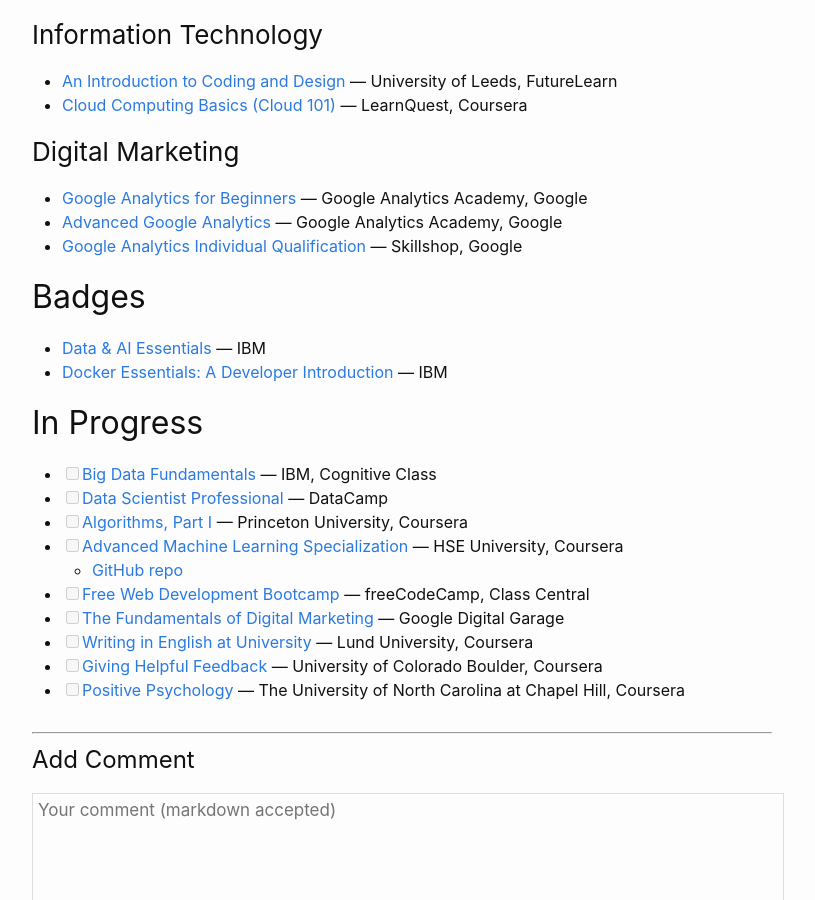
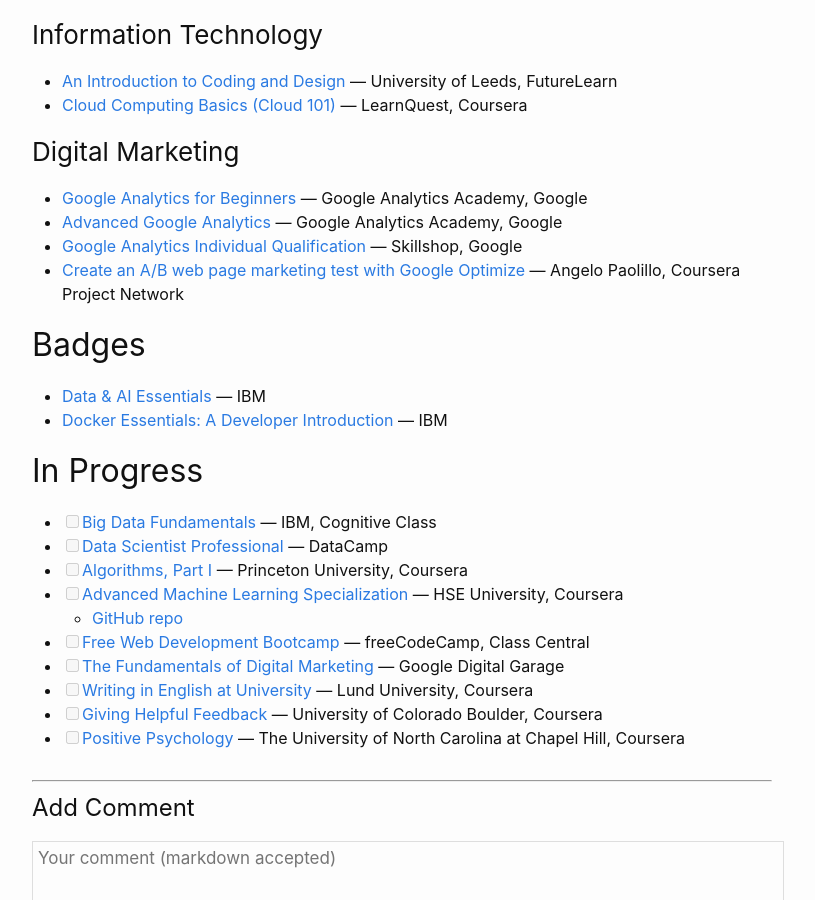
Before and after one commit to qiaohuang/qiaohuang.github.io, a Jekyll site: the page built from projects/_posts/2020-10-20-my-certificates.markdown, in a window 1280 px wide and 900 px high, scrolled down 1055 px. Shown: the whole window, without its empty margins (238-1053 px from the left). Built offline with Jekyll 4.4.1, drawn with Linux system fonts in a browser that asks for light colours; nearby versions of some CDN libraries.

Commit message:
Update cert

```diff
--- a/projects/_posts/2020-10-20-my-certificates.markdown
+++ b/projects/_posts/2020-10-20-my-certificates.markdown
@@ -52,6 +52,7 @@
 - [Google Analytics for Beginners](https://analytics.google.com/analytics/academy/certificate/K287ueqBS5elY08OFJHiZg) — Google Analytics Academy, Google
 - [Advanced Google Analytics](https://analytics.google.com/analytics/academy/certificate/zfOtNeuTQma-STKtlFAibA) — Google Analytics Academy, Google
 - [Google Analytics Individual Qualification](https://skillshop.exceedlms.com/student/award/mG7sSmMNLz2HQQWcER8CdJAb) — Skillshop, Google
+- [Create an A/B web page marketing test with Google Optimize](https://www.coursera.org/account/accomplishments/certificate/A6S9ZNUKQRYL) — Angelo Paolillo, Coursera Project Network
 
 ## Badges
 
```
